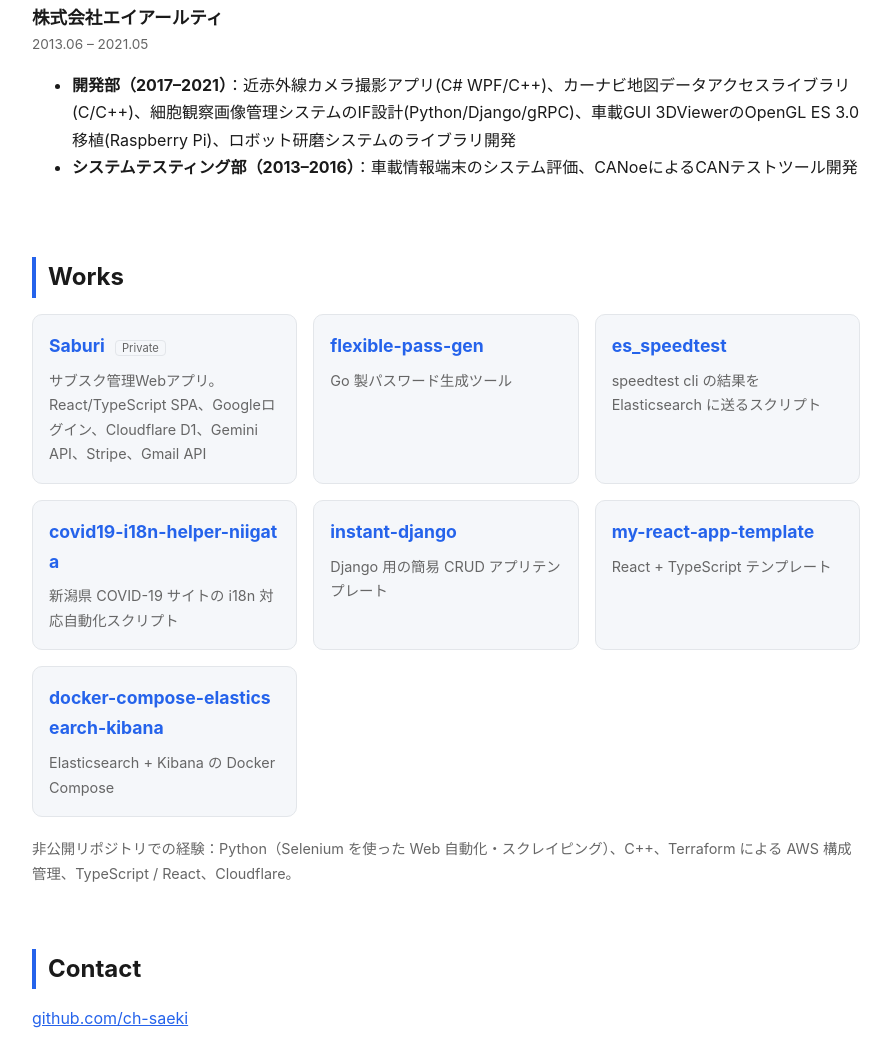
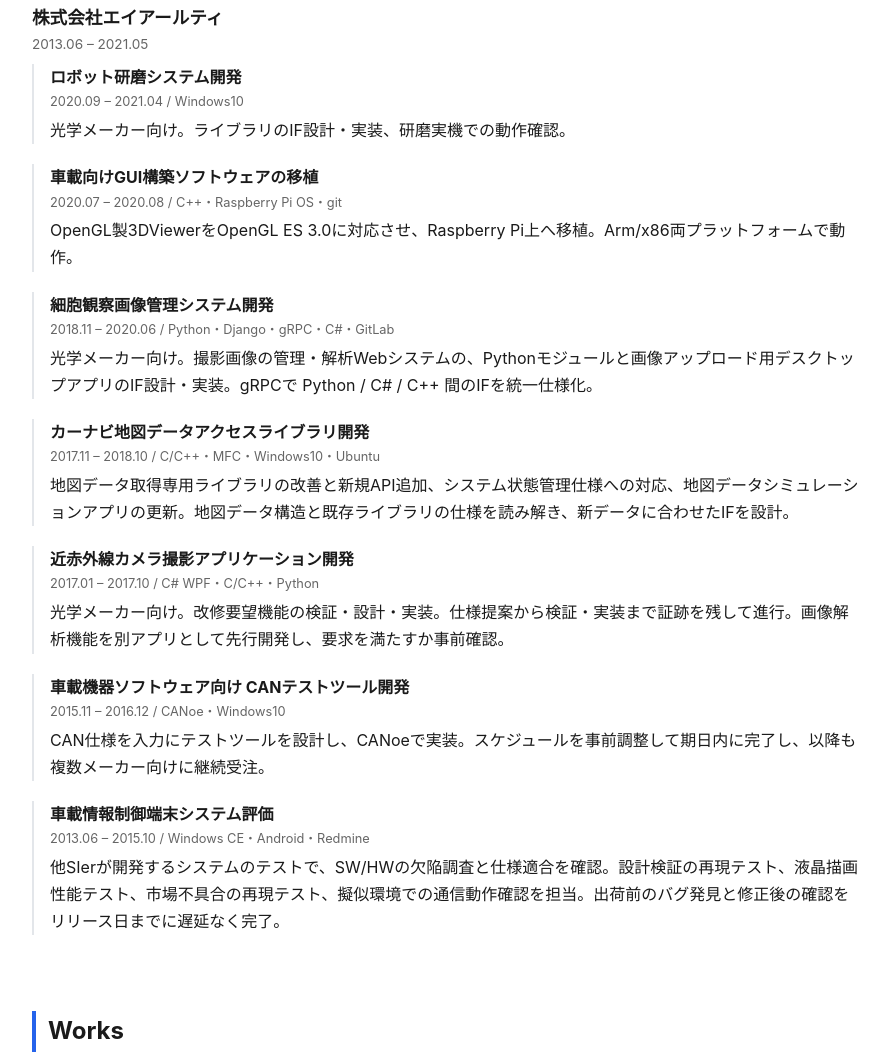
Before and after one commit to ch-saeki/ch-saeki.github.io, a plain HTML site: page index.html in a window 1280 px wide. Shown: the part 941-2001 px from the top of the page, without its empty margins (194-1085 px from the left). Drawn offline with Linux system fonts and the light colour scheme.

Commit message:
Expand ART experience
Co-Authored-By: Claude Sonnet 5.5 <noreply@anthropic.com>

```diff
--- a/index.html
+++ b/index.html
@@ -48,10 +48,34 @@
     </article>
     <article>
       <h3>株式会社エイアールティ<span>2013.06 – 2021.05</span></h3>
-      <ul>
-        <li><strong>開発部（2017–2021）</strong>：近赤外線カメラ撮影アプリ(C# WPF/C++)、カーナビ地図データアクセスライブラリ(C/C++)、細胞観察画像管理システムのIF設計(Python/Django/gRPC)、車載GUI 3DViewerのOpenGL ES 3.0移植(Raspberry Pi)、ロボット研磨システムのライブラリ開発</li>
-        <li><strong>システムテスティング部（2013–2016）</strong>：車載情報端末のシステム評価、CANoeによるCANテストツール開発</li>
-      </ul>
+      <div class="job">
+        <h4>ロボット研磨システム開発<span>2020.09 – 2021.04 / Windows10</span></h4>
+        <p>光学メーカー向け。ライブラリのIF設計・実装、研磨実機での動作確認。</p>
+      </div>
+      <div class="job">
+        <h4>車載向けGUI構築ソフトウェアの移植<span>2020.07 – 2020.08 / C++・Raspberry Pi OS・git</span></h4>
+        <p>OpenGL製3DViewerをOpenGL ES 3.0に対応させ、Raspberry Pi上へ移植。Arm/x86両プラットフォームで動作。</p>
+      </div>
+      <div class="job">
+        <h4>細胞観察画像管理システム開発<span>2018.11 – 2020.06 / Python・Django・gRPC・C#・GitLab</span></h4>
+        <p>光学メーカー向け。撮影画像の管理・解析Webシステムの、Pythonモジュールと画像アップロード用デスクトップアプリのIF設計・実装。gRPCで Python / C# / C++ 間のIFを統一仕様化。</p>
+      </div>
+      <div class="job">
+        <h4>カーナビ地図データアクセスライブラリ開発<span>2017.11 – 2018.10 / C/C++・MFC・Windows10・Ubuntu</span></h4>
+        <p>地図データ取得専用ライブラリの改善と新規API追加、システム状態管理仕様への対応、地図データシミュレーションアプリの更新。地図データ構造と既存ライブラリの仕様を読み解き、新データに合わせたIFを設計。</p>
+      </div>
+      <div class="job">
+        <h4>近赤外線カメラ撮影アプリケーション開発<span>2017.01 – 2017.10 / C# WPF・C/C++・Python</span></h4>
+        <p>光学メーカー向け。改修要望機能の検証・設計・実装。仕様提案から検証・実装まで証跡を残して進行。画像解析機能を別アプリとして先行開発し、要求を満たすか事前確認。</p>
+      </div>
+      <div class="job">
+        <h4>車載機器ソフトウェア向け CANテストツール開発<span>2015.11 – 2016.12 / CANoe・Windows10</span></h4>
+        <p>CAN仕様を入力にテストツールを設計し、CANoeで実装。スケジュールを事前調整して期日内に完了し、以降も複数メーカー向けに継続受注。</p>
+      </div>
+      <div class="job">
+        <h4>車載情報制御端末システム評価<span>2013.06 – 2015.10 / Windows CE・Android・Redmine</span></h4>
+        <p>他SIerが開発するシステムのテストで、SW/HWの欠陥調査と仕様適合を確認。設計検証の再現テスト、液晶描画性能テスト、市場不具合の再現テスト、擬似環境での通信動作確認を担当。出荷前のバグ発見と修正後の確認をリリース日までに遅延なく完了。</p>
+      </div>
     </article>
   </section>
 
--- a/style.css
+++ b/style.css
@@ -26,3 +26,7 @@ footer{margin-top:48px;padding:24px 0;border-top:1px solid var(--line);color:var
 .card small{font-size:.7rem;font-weight:400;color:var(--muted);border:1px solid var(--line);border-radius:4px;padding:0 6px;margin-left:6px}
 div.card:hover{border-color:var(--line)}
 .note{margin-top:20px;color:var(--muted);font-size:.9rem}
+.job{border-left:2px solid var(--line);padding-left:16px;margin:0 0 20px}
+.job h4{margin:0 0 4px;font-size:1rem}
+.job h4 span{display:block;font-size:.8rem;font-weight:400;color:var(--muted)}
+.job p{margin:0}
```
